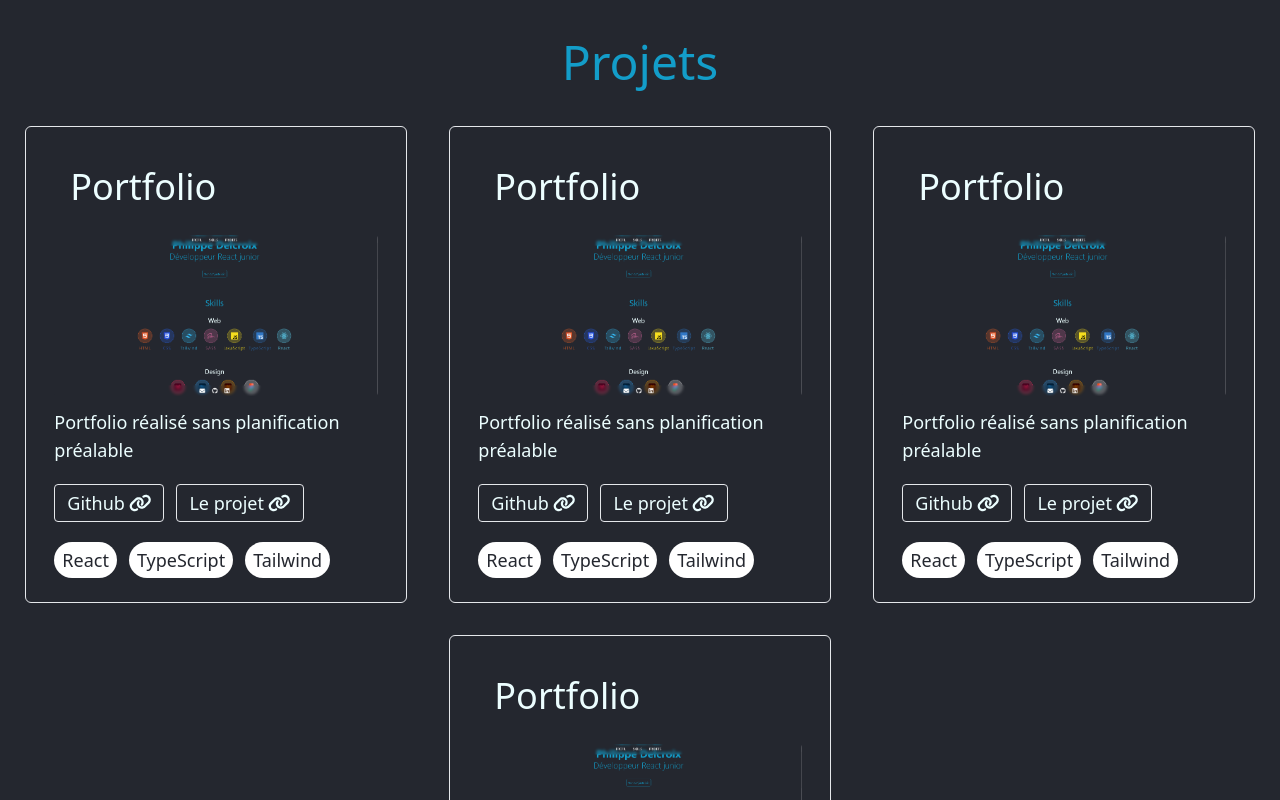
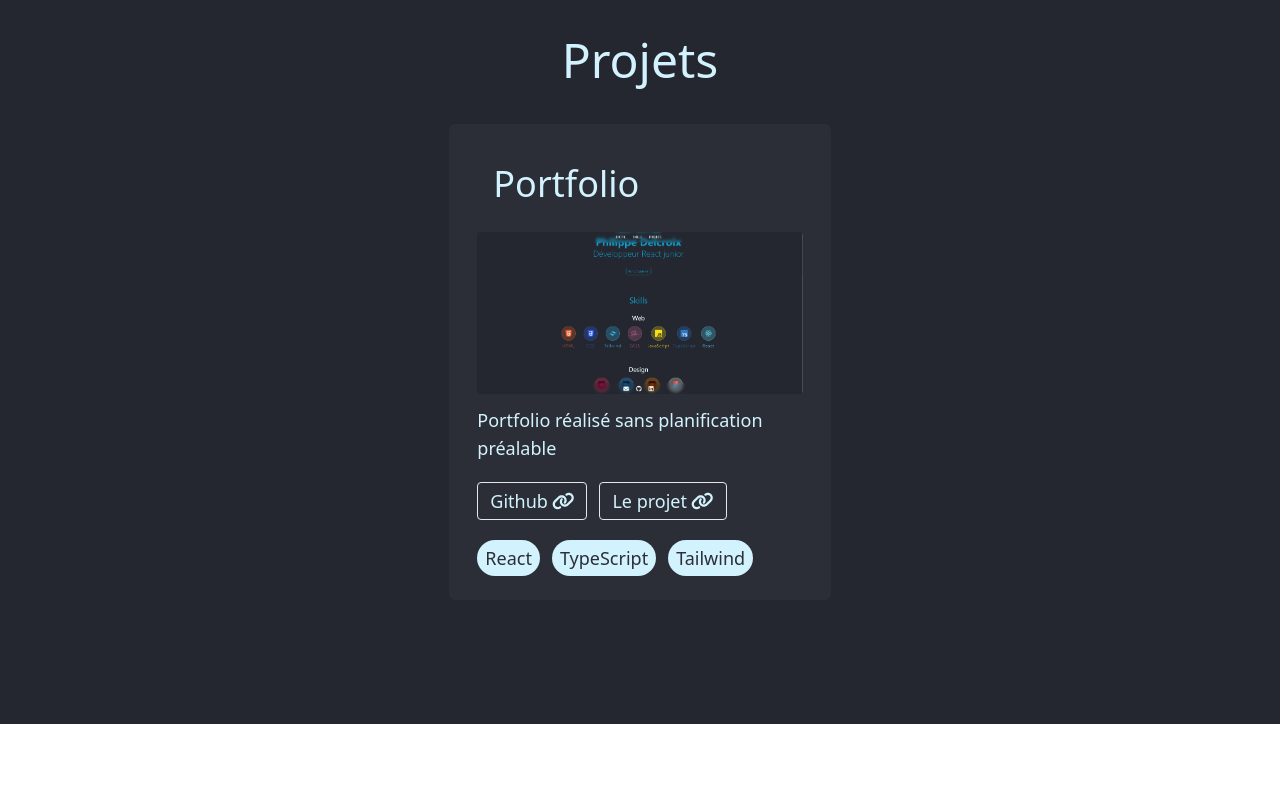
Before and after one commit to unphixedBug/portfolio, a React (Vite) app: page / in a window 1280 px wide. Shown: the part 1160-1960 px from the top of the page. After the commit the page ends 1884 px from the top, so only its background shows below. Built offline with nearby package versions, Linux system fonts and the light colour scheme.

Commit message:
changement des couleurs (meilleure hiérarchi, meilleur contraste

```diff
--- a/src/App.tsx
+++ b/src/App.tsx
@@ -12,7 +12,7 @@ base text: text-xs md:text-sm lg:text-base
 
 function App() {
   return (
-    <div className="flex flex-col items-center min-h-screen  text-cyan-50 bg-custom-bg ">
+    <div className="flex flex-col items-center min-h-screen  text-textCustom bg-darkBG ">
       <Header />
       <Main />
       <Contact />
--- a/src/components/Contact.tsx
+++ b/src/components/Contact.tsx
@@ -6,8 +6,8 @@ const Contact = () => {
   const iconSize = "2x";
 
   return (
-    <footer className="fixed bottom-0 h-16 w-full p-5 flex flex-row justify-center text-slate-950 bg-[rgb(36, 39, 47),0.5)] backdrop-blur">
-      <ul className="flex flex-row justify-around md:justify-center w-full items-center gap-10 text-white ">
+    <footer className="fixed bottom-0 h-16 w-full p-5 flex flex-row justify-center bg-[rgb(36, 39, 47),0.5)] backdrop-blur">
+      <ul className="flex flex-row justify-around md:justify-center w-full items-center gap-10 ">
         <li>
           <a href="mailto:delcroixphilippe73@gmail.com">
             <FontAwesomeIcon
--- a/src/components/Header.tsx
+++ b/src/components/Header.tsx
@@ -44,7 +44,7 @@ const Header = () => {
 
   return (
     <header className="fixed h-16 w-full p-5 flex flex-row justify-center bg-[rgb(36, 39, 47)] backdrop-blur text-sm md:text-base lg:text-lg">
-      <ul className="flex flex-row justify-around md:justify-center items-center gap-10 w-full text-white ">
+      <ul className="flex flex-row justify-around md:justify-center items-center gap-10 w-full ">
         <li>
           <a
             href="#profil"
--- a/src/components/Profil.tsx
+++ b/src/components/Profil.tsx
@@ -1,7 +1,7 @@
 const Profil = () => {
   return (
     <div
-      className="flex flex-col justify-around items-center lg:px-56 lg:pt-32 pt-32 p-5 text-bleu-cv"
+      className="flex flex-col justify-around items-center lg:px-56 lg:pt-32 pt-32 p-5 "
       id="profil"
     >
       <p className="text-xl md:text-3xl lg:text-4xl">Hello ! Moi c'est</p>
@@ -14,7 +14,7 @@ const Profil = () => {
       <a
         href="./cvWebDev.pdf"
         target="_blank"
-        className="text-xs md:text-sm lg:text-base my-7 lg:my-14 inline-block w-auto p-1 md:p-2 rounded-lg border border-bleu-cv text-bleu-cv hover:text-custom-bg  hover:bg-bleu-cv transition duration-300"
+        className="text-xs md:text-sm lg:text-base my-7 lg:my-14 inline-block w-auto p-1 md:p-2 rounded-lg hover:border hover:border-textCustom text-darkBG hover:text-textCustom hover:bg-secondColor  bg-bleu-cv transition duration-300"
       >
         Mon CV juste ici !
       </a>
--- a/src/components/ProjectCard.tsx
+++ b/src/components/ProjectCard.tsx
@@ -20,7 +20,7 @@ const ProjectCard: React.FC<ProjectCardProps> = ({
   technologies,
 }) => {
   return (
-    <div className="flex flex-col items-start gap-2 lg:gap-3  border rounded-md  py-6 px-5 md:px-7 md:w-[calc(50%-1rem)] lg:w-[calc(33.3333%-2rem)]  bg-custom-bg">
+    <div className="flex flex-col items-start gap-2 lg:gap-3  rounded-md bg-secondColor  py-6 px-5 md:px-7 md:w-[calc(50%-1rem)] lg:w-[calc(33.3333%-2rem)]">
       <h2 className="text-xl md:text-3xl lg:text-4xl m-2 sm:m-3 md:m-4">
         {name}
       </h2>
@@ -51,7 +51,7 @@ const ProjectCard: React.FC<ProjectCardProps> = ({
         {technologies.map((tech, index) => (
           <li
             key={index}
-            className="bg-white rounded-full text-bleu-cv px-2 py-1 text-custom-bg base text-sm md:text-base lg:text-lg"
+            className="bg-textCustom rounded-full  px-2 py-1 text-secondColor  base text-sm md:text-base lg:text-lg"
           >
             {tech}
           </li>
--- a/src/components/Projets.tsx
+++ b/src/components/Projets.tsx
@@ -3,38 +3,12 @@ import ProjectCard from "./ProjectCard";
 const Projets = () => {
   return (
     <div className="flex flex-col items-center p-5" id="projets">
-      <h2 className="text-2xl md:text-4xl lg:text-5xl p-5 text-bleu-cv">
-        Projets
-      </h2>
+      <h2 className="text-2xl md:text-4xl lg:text-5xl p-5">Projets</h2>
       <div className="flex flex-wrap justify-around gap-3 md:gap-6 lg:gap-8 pb-10 pt-5 ">
         <ProjectCard
           name="Portfolio"
           description="Portfolio réalisé sans planification préalable"
           image="./projetsimg/portfolio.PNG"
-          githubLink="https://github.com/philouLeF/portfolio"
-          liveLink="https://philoulef.github.io/portfolio/"
-          technologies={["React", "TypeScript", "Tailwind"]}
-        />
-        <ProjectCard
-          name="Portfolio"
-          description="Portfolio réalisé sans planification préalable"
-          image="/projetsimg/portfolio.PNG"
-          githubLink="https://github.com/philouLeF/portfolio"
-          liveLink="https://philoulef.github.io/portfolio/"
-          technologies={["React", "TypeScript", "Tailwind"]}
-        />
-        <ProjectCard
-          name="Portfolio"
-          description="Portfolio réalisé sans planification préalable"
-          image="/projetsimg/portfolio.PNG"
-          githubLink="https://github.com/philouLeF/portfolio"
-          liveLink="https://philoulef.github.io/portfolio/"
-          technologies={["React", "TypeScript", "Tailwind"]}
-        />
-        <ProjectCard
-          name="Portfolio"
-          description="Portfolio réalisé sans planification préalable"
-          image="/projetsimg/portfolio.PNG"
           githubLink="https://github.com/philouLeF/portfolio"
           liveLink="https://philoulef.github.io/portfolio/"
           technologies={["React", "TypeScript", "Tailwind"]}
--- a/src/components/Skills.tsx
+++ b/src/components/Skills.tsx
@@ -86,9 +86,7 @@ const Skills = () => {
 
   return (
     <div className="flex flex-col items-center p-5" id="skills">
-      <h2 className="text-2xl md:text-4xl lg:text-5xl p-5 text-bleu-cv">
-        Skills
-      </h2>
+      <h2 className="text-2xl md:text-4xl lg:text-5xl p-5">Skills</h2>
       <div className="flex flex-col gap-5 ">
         <SkillsCard title="Web" skills={webSkills} />
         <SkillsCard title="Design" skills={designSkills} />
--- a/src/components/SkillsCard.tsx
+++ b/src/components/SkillsCard.tsx
@@ -12,7 +12,7 @@ interface SkillCardProps {
 
 const SkillsCard: React.FC<SkillCardProps> = ({ title, skills }) => {
   return (
-    <div className=" flex flex-col items-center pb-10 pt-5 px-5 md:px-7 bg-custom-bg rounded-md">
+    <div className=" flex flex-col items-center pb-10 pt-5 px-5 md:px-7 bg-secondColor rounded-md">
       <h2 className="text-xl md:text-3xl lg:text-4xl m-2 sm:m-3 md:m-4">
         {title}
       </h2>
--- a/tailwind.config.js
+++ b/tailwind.config.js
@@ -9,9 +9,11 @@ export default {
       colors: {
         "rose-custom": "#aa4b6b",
         "gris-custom": "#6b6b83",
-        "bleu-custom": "#24272f",
+        darkBG: "#24272F",
         "bleu-cv": "#139dc9",
-        "custom-bg": "#24272f",
+        "accent-custom": "#9C495E",
+        textCustom: "#D2F3FE",
+        secondColor: "#2B2E36",
       },
     },
   },
```
